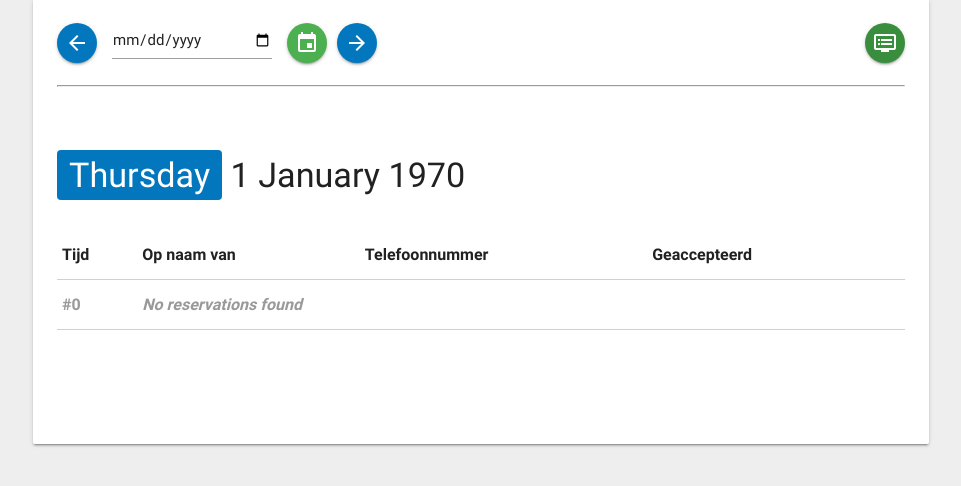
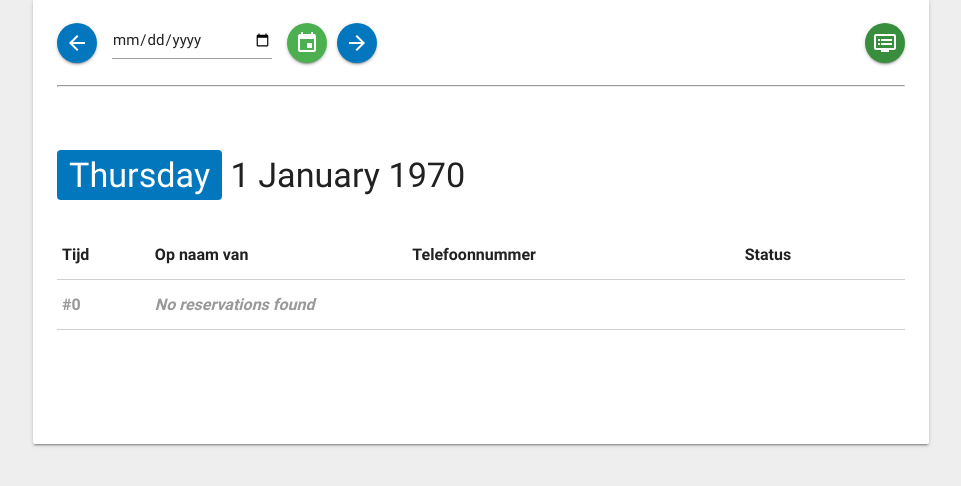
Before and after one commit to Aukevanoost/happietaria, a PHP site: page /reservering/calendar in a window 1280 px wide. Shown: the part 118-604 px from the top of the page, without its empty margins (159-1120 px from the left). Run offline with PHP 8.4, Linux system fonts and the light colour scheme; data that the repository does not hold is empty.

Commit message:
Even een kleine tweak op de calender pagina - Geaccepteerd veranderd in status

```diff
--- a/views/reservering/calendar.phtml
+++ b/views/reservering/calendar.phtml
@@ -24,7 +24,7 @@
                 <th>Tijd</th>
                 <th>Op naam van</th>
                 <th>Telefoonnummer</th>
-                <th>Geaccepteerd</th>
+                <th>Status</th>
                 <th></th>
                 </thead>
                 <tbody>
@@ -41,7 +41,7 @@
                     echo '<td>'.$r["reservering"]->format('H:i').'</td>';
                     echo '<td>'.$r["voornaam"].' '.$r["achternaam"].'</a></td>';
                     echo '<td>'.$r["telefoon"].'</td>';
-                    echo '<td>'.$r["geaccepteerd"].'</td>';
+                    echo '<td>'.$r["status"].'</td>';
 
                     echo '<td style="text-align: right; min-width: 80px !Important">';
                     if($geaccepteerd) {
```
